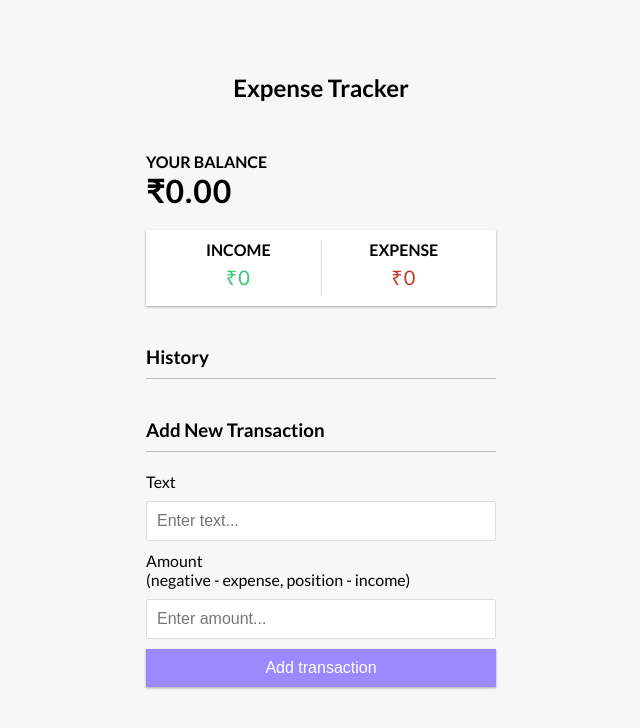
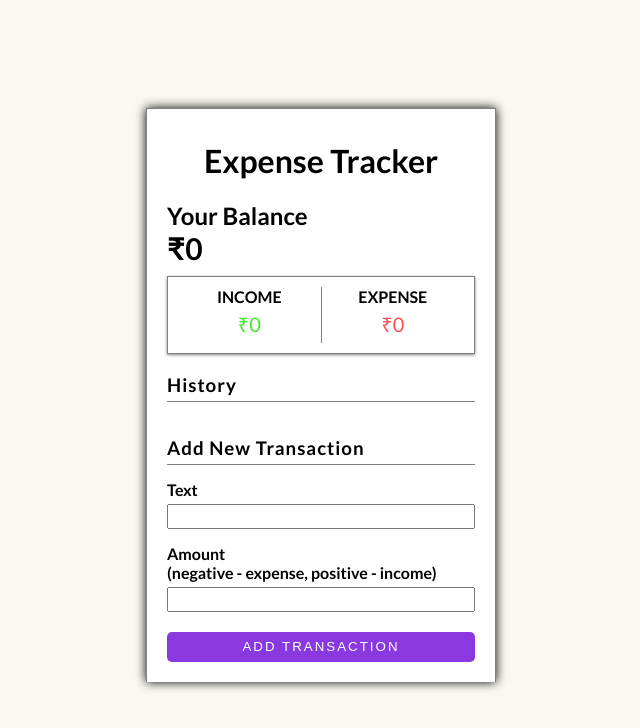
Before and after one commit to ignad01/Expense-tracker, a plain HTML site: page index.html in a window 1280 px wide. Shown: the whole page, without its empty margins (319-959 px from the left). Drawn offline with Linux system fonts and the light colour scheme.

Commit message:
Add files via upload

```diff
--- a/index.html
+++ b/index.html
@@ -8,38 +8,35 @@
     <link rel="stylesheet" href="style.css">
 </head>
 <body>
-    <h2>Expense Tracker</h2>
-
     <div class="container">
-        <h4>Your Balance</h4>
-        <h1 id="balance">₹ 0.00</h1>
-
+        <h1>Expense Tracker</h1>
+        <div class="balance">
+            <h2>Your Balance</h2>
+            <div id="balance">₹400</div>
+        </div>
         <div class="inc-exp-container">
-            <div>
-                <h4>Income</h4>
-            <p class="money pluse" id="money-pluse">+₹0.00</p>
+            <div class="inc-con">
+                <h4>INCOME</h4>
+                <p id="income">₹0.00</p>
             </div>
-            <div><h4>Expense</h4>
-                <p class="money minus" id="money-minus">-₹0.00</p>
+            <div class="exp-con">
+                <h4>EXPENSE</h4>
+                <p id="expense">₹0.00</p>
             </div>
         </div>
-
-        <h3>History</h3>
-        <u id="list" class="list">
-            <!-- <li class="minus">Cash <span>-₹400</span><button class="delete-btn">x</button></li> -->
-        </u>
-
-        <h3>Add New Transaction</h3>
-        <form id="form">
-            <div class="form-control">
-                <label for="text">Text</label>
-                <input type="text" id="text" placeholder="Enter text...">
-            </div>
-            <div class="form-control">
-                <label for="amount">Amount <br>(negative - expense, position - income)</label>
-                <input type="number" id="amount" placeholder="Enter amount...">
-            </div>
-            <button class="btn">Add transaction</button>
+        <div class="history">
+            <h3>History</h3>
+            <ul id="list">
+                <!-- <li class="money_pluse">Cash <span>+₹400</span><button class="delete-btn">x</button></li> -->
+            </ul>
+        </div>
+        <form class="form" id="form">
+            <h3>Add New Transaction</h3>
+            <label for="text">Text</label>
+            <input type="text" id="text">
+            <label for="amount">Amount <br>(negative - expense, positive - income)</label>
+            <input type="number" id="amount">
+            <button type="submit" class="submit" id="submit">Add Transaction</button>
         </form>
     </div>
 
--- a/main.js
+++ b/main.js
@@ -1,112 +1,94 @@
 const balance = document.getElementById('balance');
-const moneyPluse = document.getElementById('money-pluse');
-const moneyMinus = document.getElementById('money-minus');
+const income = document.getElementById('income');
+const expense = document.getElementById('expense');
 const list = document.getElementById('list');
-const form = document.getElementById('form');
 const text = document.getElementById('text');
 const amount = document.getElementById('amount');
+const form = document.getElementById('form');
 
-// const dummyTransactions = [
-//     {id : 1, text: 'Flower', amount: -20},
-//     {id : 2, text: 'Salary', amount: 30000},
-//     {id : 3, text: 'Book', amount: -200},
-//     {id : 4, text: 'Camera', amount: 150}
-// ];
 
-const localStorageTransactions = JSON.parse(localStorage.getItem('transactions'));
+// let dummyTransaction = [
+//     {
+//         id: 1,
+//         text : "Flower",
+//         amount : -200
+//     },
+//     {
+//         id: 2,
+//         text : "Camera",
+//         amount : -3000
+//     },
+//     {
+//         id: 3,
+//         text : "Salary",
+//         amount : 20000
+//     }
+// ]
 
-let transactions = localStorage.getItem('transactions') !== null ? localStorageTransactions : [];
+const localStorageTransaction = JSON.parse(localStorage.getItem('transactions'));
+let transactions  = localStorage.getItem('transactions') !== null ? localStorageTransaction : [];
 
-// Add Transitions to DOM list
-function addTransactionDOM(transactions){
-    //Get sign
-    const sign = transactions.amount < 0 ? '-' : '+';
 
-    // Create iteam
-    const iteam = document.createElement('li');
+// Add transaction to DOM History
+function addTransactions(){
+    list.innerHTML = transactions.map(transaction =>
+        `
+            <li class="${transaction.amount < 0 ? `money_minus` : `money_pluse`}">
+                ${transaction.text} <span>${transaction.amount < 0 ? `-` : `+`}₹${Math.abs(transaction.amount)}</span><button class="delete-btn" onclick="removeTransaction(${transaction.id})" >x</button>
+            </li>
+        `).join('');
 
-    // Add class based on Valuw
-    iteam.classList.add(transactions.amount < 0 ? 'minus' : 'pluse');
-
-    iteam.innerHTML = `
-    ${transactions.text} <span>${sign}₹${Math.abs(transactions.amount)}</span><button class="delete-btn" onclick="removeTransation(${transactions.id})">x</button>
-    `;
-
-    list.appendChild(iteam);
+    updateBalance();
 }
 
-//Update the income, balance and expense
-function updateValues(){
-    const amount = transactions.map(amnt => amnt.amount);
+// update income, expense and balance
+function updateBalance(){
+    const amount = transactions.map(transaction => transaction.amount);
+    let toatlExpense = amount.filter(iteam => iteam < 0);
+    let totalIncome = amount.filter(iteam => iteam > 0);
 
-    const total = amount.reduce((acc,iteam) => (acc += iteam), 0).toFixed(2);
+    balance.innerText = `₹` + amount.reduce((acc, iteam) => (acc += iteam), 0);
+    income.innerHTML = `₹${totalIncome.reduce((acc, iteam) => (acc += iteam), 0)*1}`;
+    expense.innerHTML = `₹${toatlExpense.reduce((acc,iteam) => (acc += iteam), 0)*-1}`;
+}
 
-    const income = (amount
-                        .filter(iteam => iteam > 0)
-                        .reduce((acc, iteam) => (acc +=iteam), 0)
-                        .toFixed(2)* 1 );
-    const expense = (amount
-                        .filter(iteam => iteam < 0)
-                        .reduce((acc, iteam) => (acc += iteam), 0)
-                        .toFixed(2) * -1);
-
-    balance.innerText = `₹${total}`;
-    moneyPluse.innerText = `₹${income}`;
-    moneyMinus.innerText = `₹${expense}`;
-
-
-}
-//Remove Transaction by ID
-function removeTransation(id){
+// remove transaction
+function removeTransaction(id){
     transactions = transactions.filter(transaction => transaction.id !== id);
 
+    addTransactions();
     updateLocalStorage();
-
-    init();
 }
 
-// Add Transaction
-function addTransaction(e){
+addTransactions();
+
+function updateTransaction(e){
     e.preventDefault();
 
-    if(text.value.trim() === '' || amount.value.trim() === ''){
-        alert('Please add Text and Amount');
+    if( text.value === '' || amount.value === ''){
+        alert("Please add some text and amount");
     }else{
-        const transaction = {
-            id : generateID(),
+        transactions.push({
+            id : getRandomID(),
             text : text.value,
             amount : +amount.value
-        }
-        transactions.push(transaction);
-        addTransactionDOM(transaction);
-        updateValues();
+        });
 
+        addTransactions();
         updateLocalStorage();
-
-        text.value ='';
+        text.value = '';
         amount.value = '';
     }
 }
 
-// Generate Random ID
-function generateID(){
-    return Math.floor(Math.random() * 100000000);
-}
-
-// Update Local storage Transaction
+// Update Local Storage
 function updateLocalStorage(){
     localStorage.setItem('transactions', JSON.stringify(transactions));
 }
 
-// Init App
-function init(){
-    list.innerHTML = '';
-
-    transactions.forEach(addTransactionDOM);
-    updateValues();
+// Generate Random ID
+function getRandomID(){
+    return Math.floor(Math.random() * 100000000);
 }
-
-init();
-
-// Add event Listener
-form.addEventListener('submit',addTransaction);
+// Add event listener
+form.addEventListener('submit',updateTransaction);
--- a/style.css
+++ b/style.css
@@ -1,160 +1,150 @@
 @import url('https://fonts.googleapis.com/css2?family=Lato:wght@300;400;700&display=swap');
-
-:root{
-    --box-shadow: 0 1px 3px rgba(0,0,0,0.12), 0 1px 2px rgba(0,0,0,0.24);
-}
 
 *{
     box-sizing: border-box;
 }
 
 body{
-    background-color: #f7f7f7;
+    margin: 0;
+    padding: 10px 20px 20px;
+    background-color: #FBF8F1;
+    font-family: 'Lato', sans-serif;
     display: flex;
-    flex-direction: column;
     align-items: center;
-    justify-content: center;
-    min-height: 100vh;
-    margin: 0;
-    font-family: 'lato', sans-serif;
+    height: 100vh;
 }
 
 .container{
-    margin: 30px auto;
+    display: flex;
+    flex-direction: column;
     width: 350px;
+    margin: 0 auto;
+    border: 1px solid gray;
+    box-shadow: 0 0 10px black;
+    border-bottom: 5px;
+    padding: 10px 20px;
+    background-color: #fff;
 }
 
 h1{
+    text-align: center;
+}
+
+h3, h4, h2{
+    margin: 0;
+}
+
+#balance{
     margin: 0;
     letter-spacing: 1px;
-}
-
-h3{
-    border-bottom: 1px solid #bbb;
-    padding-bottom: 10px;
-    margin: 40px 0 10px;
-}
-
-h4{
-    margin: 0;
-    text-transform: uppercase;
+    font-size: 30px;
+    font-weight: bold;
 }
 
 .inc-exp-container{
-    background-color: #fff;
-    box-shadow: var(--box-shadow);
-    padding: 10px;
     display: flex;
     justify-content: space-between;
-    margin: 20px 0;
+    padding: 10px 10px;
+    margin: 10px 0;
+    border: 1px solid gray;
+    align-items: center;
+    box-shadow: 0 1px 3px gray;
 }
 
-.inc-exp-container > div {
+.inc-exp-container p{
+    margin: 5px 0;
+}
+
+.inc-exp-container > div{
     flex: 1;
     text-align: center;
 }
 
-.inc-exp-container > div:first-of-type{
-    border-right: 1px solid #dedede;
+.inc-exp-container >  div:first-of-type{
+    border-right: 1px solid gray;
 }
 
-.money{
+#expense{
     font-size: 20px;
-    margin: 5px 0;
+    color: #FC4F4F;
+}
+
+#income{
+    font-size: 20px;
+    color: #42e92c;
+}
+
+h3{
+    border-bottom: 1px solid gray;
+    padding-bottom: 5px;
+    margin: 10px 0;
     letter-spacing: 1px;
 }
 
-.money.pluse{
-    color: #2ecc71;
+.history ul{
+    list-style-type: none;
+    margin: 5px 0px;
+    padding: 5px 5px 5px 20px;
 }
 
-.money.minus{
-    color: #c0392b;
+.history ul li{
+    display: flex;
+    justify-content: space-between;
+    border: 1px solid gray;
+    padding: 5px 10px;
+    border-radius: 5px;
+    position: relative;
+    box-shadow: 0 0 5px gray;
+    margin: 5px 0;
+}
+
+.delete-btn{
+    position: absolute;
+    left: 0;
+    top: 50%;
+    transform: translate(-100%, -50%);
+    border: none;
+    background-color: #ff1d1d;
+    color: #fff;
+    padding: 3px 5px;
+}
+
+.history ul li.money_pluse{
+    border-right: 5px solid #42e92c;
+}
+
+.history ul li.money_minus{
+    border-right: 5px solid #FC4F4F;
 }
 
 label{
     display: inline-block;
-    margin: 10px 0;
+    font-weight: 700;
+    margin: 5px 0px;
 }
 
 input[type="text"], input[type="number"]{
-    border: 1px solid #dedede;
-    border-radius: 2px;
     display: block;
-    font-size: 16px;
-    padding: 10px;
+    outline: none;
     width: 100%;
+    height: 25px;
+    margin-bottom: 10px;
 }
 
-.btn{
-    background-color: #9c88ff;
-    box-shadow: var(--box-shadow);
-    border: 0;
-    padding: 10px;
-    display: block;
-    margin: 10px 0 30px;
+.submit{
+    margin: 10px 0;
     width: 100%;
+    height: 30px;
+    background-color: #8A39E1;
+    border: none;
     color: #fff;
-    font-size: 16px;
-    cursor: pointer;
-}
-
-.list{
-    padding: 0;
-    margin-bottom: 40px;
-    list-style-type: none;
-    text-decoration: none;
-}
-
-.list li{
-    background-color: #fff;
-    color: #333;
-    box-shadow: var(--box-shadow);
-    display: flex;
-    justify-content: space-between;
-    margin: 10px 0;
-    padding: 10px;
-    position: relative;
-    border-radius: 2px;
-}
-
-.list li.pluse{
-    border-right: 5px solid #2ecc71;
-}
-
-.list li.minus{
-    border-right: 5px solid #c0392b;
-}
-
-.delete-btn{
-    background-color: #e74c3c;
-    border: 0;
-    padding: 2px 5px;
-    color: #fff;
-    font-size: 20px;
-    line-height: 20px;
-    position: absolute;
-    top: 50%;
-    left: 0;
-    transform: translate(-100%, -50%);
-    opacity: 0;
-    transition: opacity 0.5s ease-in-out;
-    cursor: pointer;
-}
-
-.btn:focus, .delete-btn:focus{
-    outline: 0;
-}
-
-.list li:hover .delete-btn{
-    opacity: 1;
+    text-transform: uppercase;
+    letter-spacing: 2px;
+    border-radius: 5px;
 }
 
 @media (max-width: 500px){
     body{
-        padding: 10px 20px 20px 20px;
-    }
-    .container{
-        width: 100%;
+        padding: 0;
     }
 }
```
